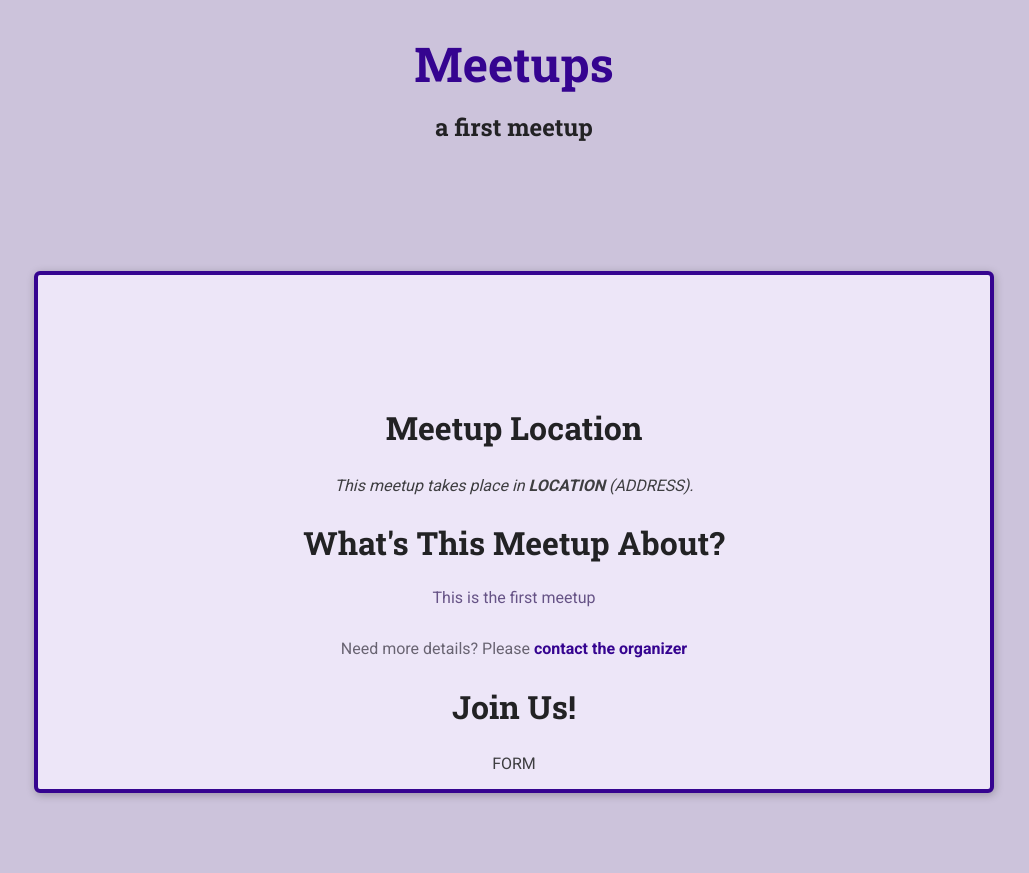
After one commit to HuzaifaNaseer02/django-meetups, a Django app: page /meetups/1 in a window 1280 px wide. The commit adds this page. Shown: the whole page, without its empty margins (126-1155 px from the left). Run offline with Django 5.2, Linux system fonts and the light colour scheme.

Commit message:
Added template inheritence

```diff
--- /dev/null
+++ b/meetups/static/meetups/styles/meetup-details.css
@@ -0,0 +1,88 @@
+article {
+  max-width: 60rem;
+  margin: 5rem auto;
+  border-radius: 6px;
+  background-color: #ede6f8;
+  border: 4px solid #350490;
+  box-shadow: 1px 2px 8px rgba(0, 0, 0, 0.25);
+  position: relative;
+  padding: 1rem;
+  text-align: center;
+}
+
+#main-image {
+  width: 10rem;
+  height: 10rem;
+  object-fit: cover;
+  position: absolute;
+  top: -5rem;
+  left: calc(50% - 5rem);
+  border-radius: 50%;
+  border: 4px solid #350490;
+}
+
+section:first-of-type {
+  margin-top: 6rem;
+}
+
+h2 {
+  font-size: 2rem;
+}
+
+address span {
+  font-weight: bold;
+}
+
+#details h2 {
+  margin-bottom: 0.5rem;
+}
+
+#details > p {
+  color: #665386;
+  padding: 1rem;
+  border-radius: 4px;
+  max-width: 80%;
+  margin: auto;
+}
+
+#details footer {
+  color: #696472;
+}
+
+#details footer a {
+  color: #350490;
+  text-decoration: none;
+  font-weight: bold;
+}
+
+#registration ul {
+  list-style: none;
+  margin: 0;
+  padding: 0;
+}
+
+#registration label {
+  font-weight: bold;
+  color: #46424d;
+  margin-right: 1rem;
+  display: block;
+  margin-bottom: 0.5rem;
+}
+
+#registration input {
+  font: inherit;
+  width: 40%;
+  background-color: #ebeaee;
+  border: 1px solid #4b4753;
+  border-radius: 4px;
+  padding: 0.25rem;
+}
+
+#registration-actions {
+  margin-top: 1.5rem;
+}
+
+#registration .errorlist {
+  margin-bottom: 0.5rem;
+  color: #880824;
+}
--- /dev/null
+++ b/meetups/templates/meetups/base/base.html
@@ -0,0 +1,20 @@
+ {% load static %}
+
+<!DOCTYPE html>
+<html lang="en">
+  <head>
+    <meta charset="UTF-8" />
+    <meta name="viewport" content="width=device-width, initial-scale=1.0" />
+    <title>{% block title %}My Meetups{% endblock %}</title>
+    <link rel="stylesheet" href="{% static 'meetups/styles/base.css' %}" />
+    {% block site_css %}{% endblock %}
+  </head>
+  <body>
+    <header id="main-header">
+      <nav><a href="/meetups" id="main-logo">Meetups</a></nav>
+      <h1>{% block main_heading %}{% endblock %}</h1>
+      {% block header_content %}{% endblock %}
+    </header>
+    <main>{% block body %}{% endblock %}</main>
+  </body>
+</html>
--- /dev/null
+++ b/meetups/templates/meetups/meetup-details.html
@@ -0,0 +1,43 @@
+{% extends 'meetups/base/base.html' %}
+
+{% load static %}
+
+{% block title %}{{ meetup_title }}{% endblock %}
+
+{% block site_css %}
+  <link
+  rel="stylesheet"
+  href="{% static 'meetups/styles/meetup-details.css' %}"
+  />
+{% endblock %}
+
+{% block main_heading %}
+  {{ meetup_title }}
+{% endblock %}
+
+{% block body %}
+<article>
+  <img src="" alt="" />
+  <section id="location">
+    <h2>Meetup Location</h2>
+    <address>
+      This meetup takes place in <span>LOCATION</span> (ADDRESS).
+    </address>
+  </section>
+
+  <section id="details">
+    <h2>What's This Meetup About?</h2>
+    <p>{{ meetup_description }}</p>
+    <footer>
+      <p>
+        Need more details? Please <a href="">contact the organizer</a>
+      </p>
+    </footer>
+  </section>
+
+  <section id="registration">
+    <h2>Join Us!</h2>
+    FORM
+  </section>
+</article>
+{% endblock %}
--- a/meetups/urls.py
+++ b/meetups/urls.py
@@ -2,5 +2,6 @@ from django.urls import path
 from . import views
 
 urlpatterns = [
-    path('meetups/', views.index)
+    path('meetups/', views.index, name='all-meetups'),
+    path('meetups/<slug:meetup_slug>', views.meetup_details, name='meetup-detail') #meetups/<dynamic-path-segment>
 ]
--- a/meetups/views.py
+++ b/meetups/views.py
@@ -12,3 +12,10 @@ def index(request):
         "show_meetups": True,
         "meetups": meetups
     })
+
+def meetup_details(request, meetup_slug):
+    selected_meetup = {'title': 'a first meetup', 'description': 'This is the first meetup'}
+    return render(request, 'meetups/meetup-details.html', {
+        'meetup_title': selected_meetup['title'],
+        'meetup_description': selected_meetup['description']
+    })
```
Also changed, not shown: meetups/templates/meetups/includes/meetup-item.html (added, +18 -0 lines), meetups/templates/meetups/index.html (+13 -39 lines), db.sqlite3.
